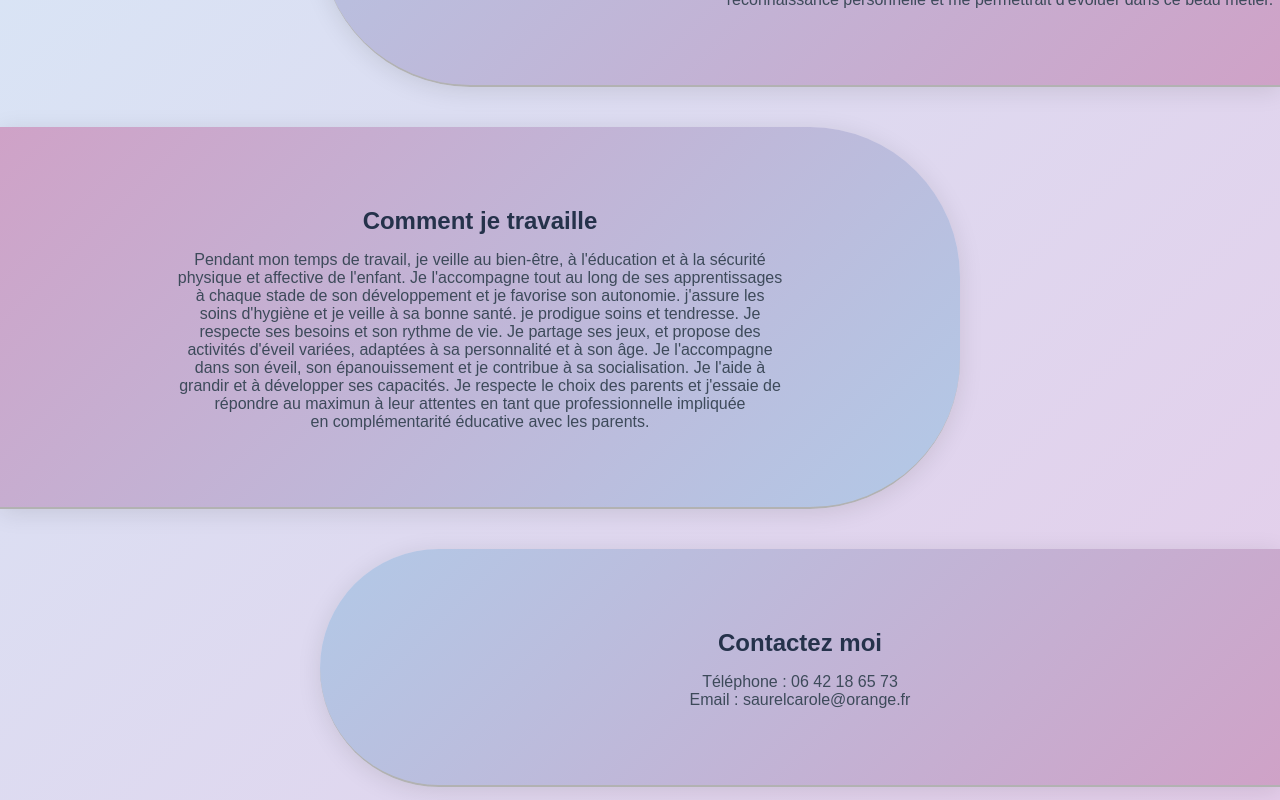
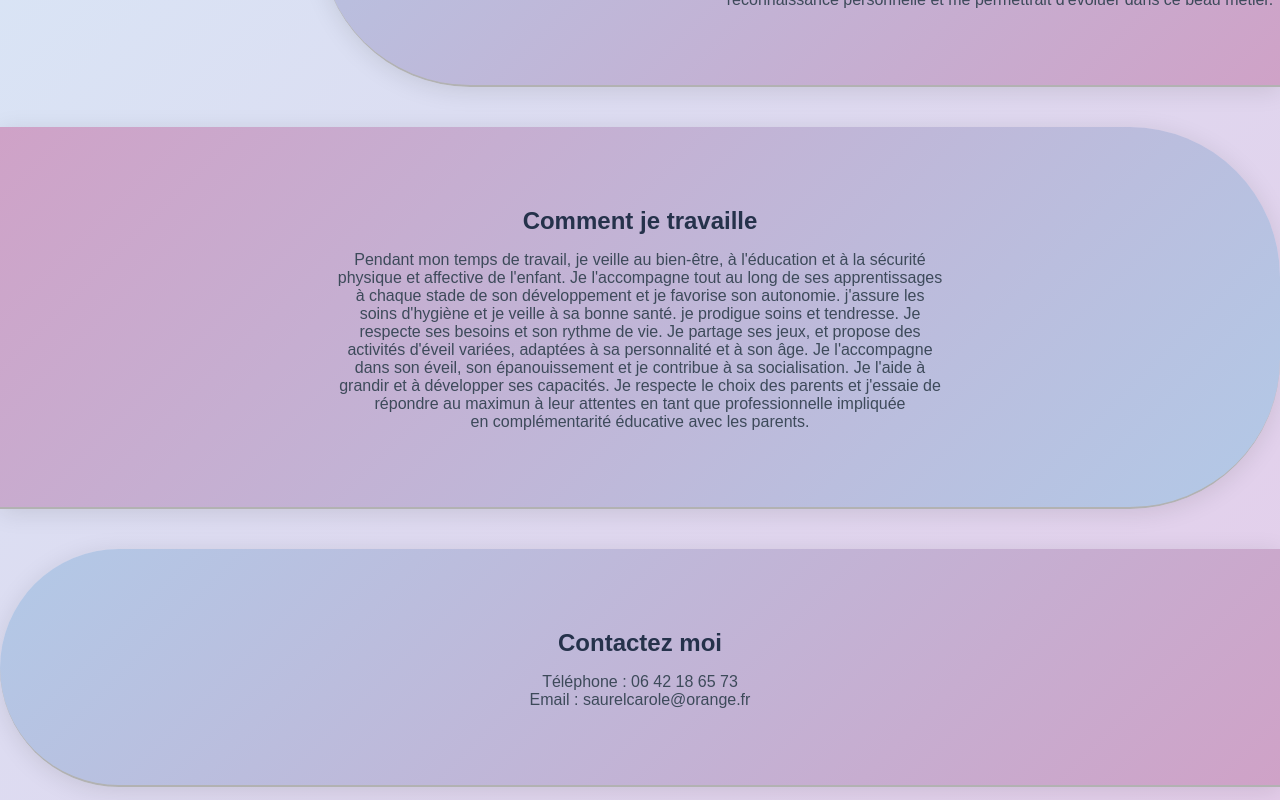
Before and after one commit to Dylserker/Vitrine_Carole, a React (Create React App) app in the folder frontend/: page / in a window 1280 px wide. Shown: the part 720-1520 px from the top of the page. Built offline with nearby package versions, Linux system fonts and the light colour scheme; a web font is replaced by a local one.

Commit message:
correction

```diff
--- a/frontend/package.json
+++ b/frontend/package.json
@@ -10,8 +10,8 @@
     "react": "^19.1.0",
     "react-dom": "^19.1.0",
     "react-router-dom": "^7.7.0",
-    "react-scripts": "^0.0.0",
-    "web-vitals": "^2.1.4"
+    "web-vitals": "^2.1.4",
+    "react-scripts": "^5.0.1"
   },
   "scripts": {
     "start": "react-scripts start",
--- a/frontend/src/components/Contact/Contact.css
+++ b/frontend/src/components/Contact/Contact.css
@@ -54,7 +54,7 @@
 }
   margin-right: 0;
   margin-left: auto;
-  max-width: 75%;
+  max-width: 100%;
   box-shadow: 0 4px 24px rgba(0,0,0,0.10);
   margin-top: 40px;
   transition: box-shadow 0.3s, transform 0.3s;
--- a/frontend/src/components/Work/Work.css
+++ b/frontend/src/components/Work/Work.css
@@ -54,7 +54,7 @@
 }
   margin-left: 0;
   margin-right: auto;
-  max-width: 75%;
+  max-width: 100%;
   box-shadow: 0 4px 24px rgba(0,0,0,0.10);
   transition: box-shadow 0.3s, transform 0.3s;
 }
```
